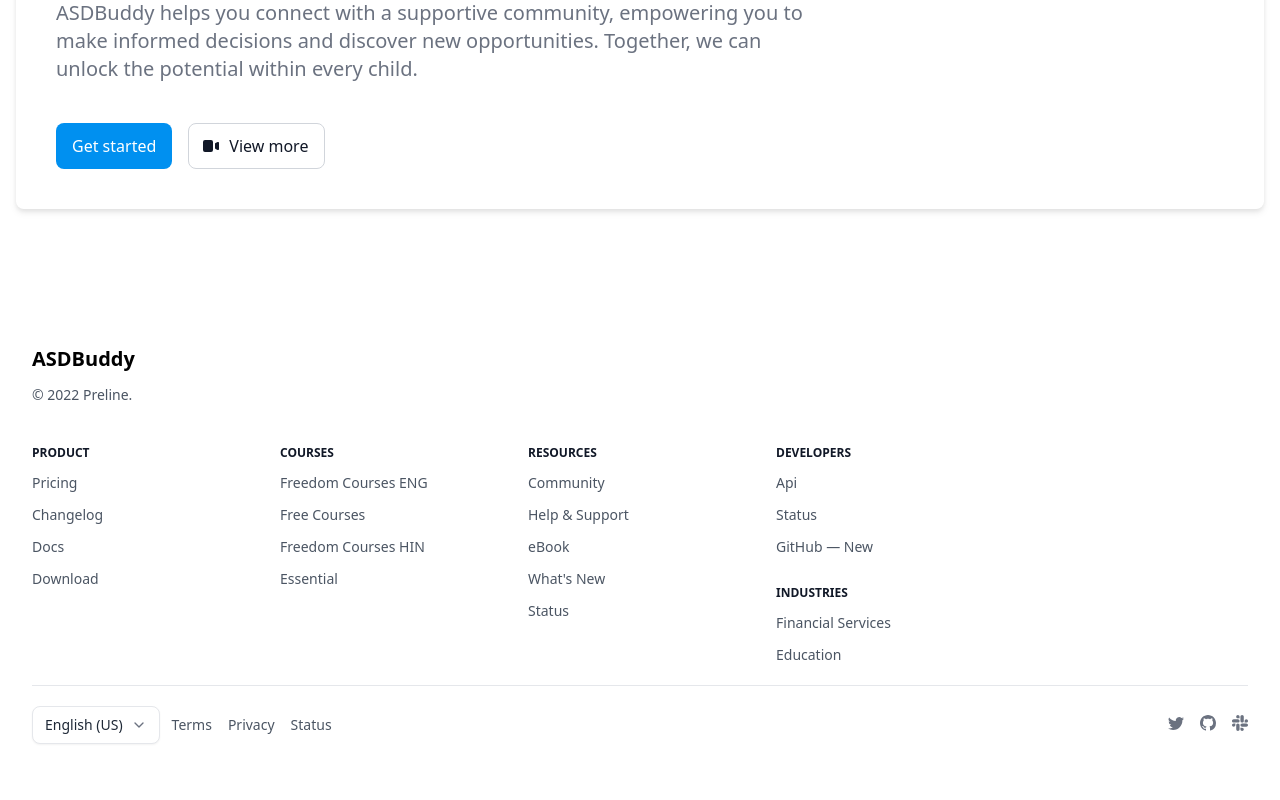
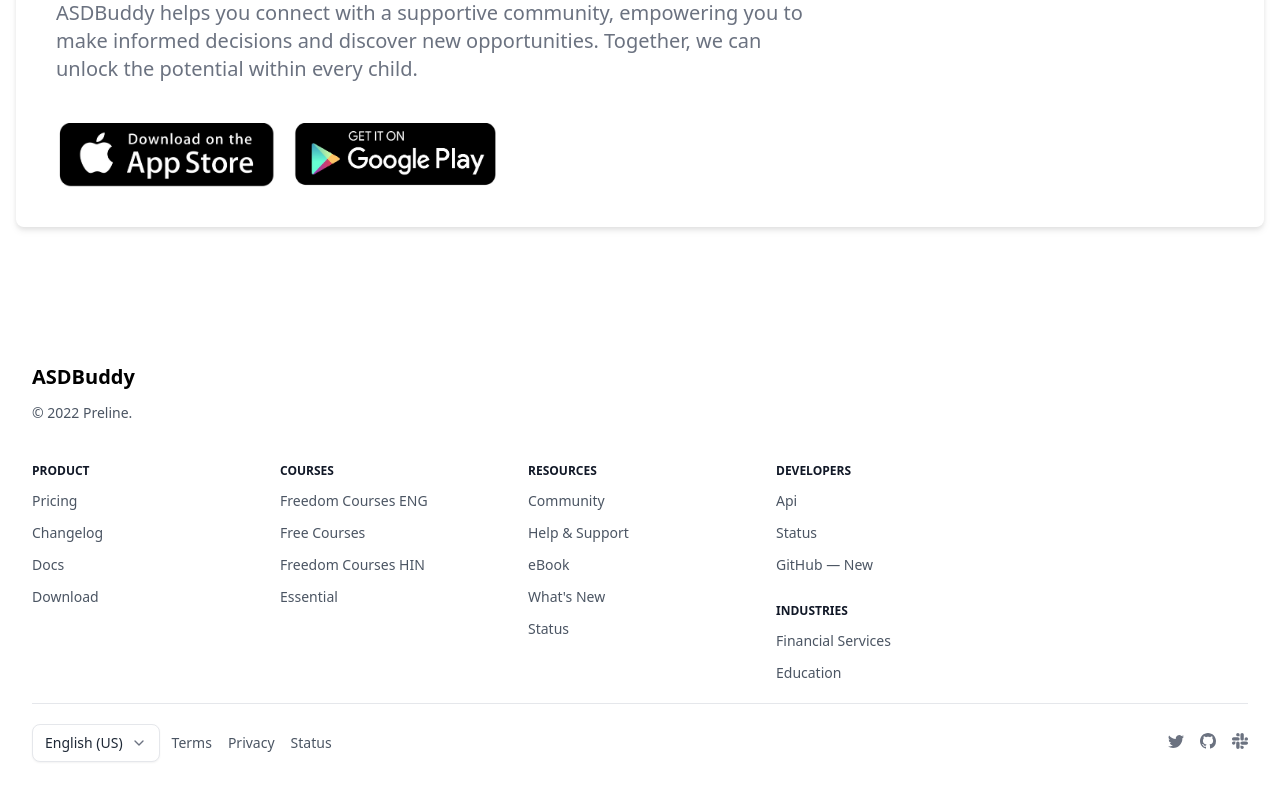
Before and after one commit to sree-r-one/asd-buddy, a React (Vite) app: page / in a window 1280 px wide. Shown: the part 4059-4859 px from the top of the page. Built offline with nearby package versions, Linux system fonts and the light colour scheme.

Commit message:
Adding routing proper

```diff
--- a/src/assets/index.js
+++ b/src/assets/index.js
@@ -12,3 +12,5 @@ export { default as iconPinterest } from "../assets/icon-pinterest.svg";
 export { default as iconTwitter } from "../assets/icon-twitter.svg";
 export { default as iconYoutube } from "../assets/icon-youtube.svg";
 export { default as logoASDBuddy } from "../assets/asd-buddy-logo.png";
+export { default as logoAppleStore } from "../assets/appleStore.png";
+export { default as logoGoogleStore } from "../assets/googleStore.png";
--- a/src/components/Home/CTA.jsx
+++ b/src/components/Home/CTA.jsx
@@ -1,5 +1,5 @@
 import React from "react";
-
+import { logoAppleStore, logoGoogleStore } from "../../assets";
 const CTA = () => {
   return (
     <section className="bg-white px-4 dark:bg-gray-900">
@@ -14,26 +14,8 @@ const CTA = () => {
             Together, we can unlock the potential within every child.
           </p>
           <div className="flex flex-col space-y-4 sm:flex-row sm:space-x-4 sm:space-y-0">
-            <a
-              href="#"
-              className="inline-flex items-center justify-center rounded-lg bg-buddyBlue px-4 py-2.5 text-center text-base font-medium text-white hover:bg-blue-800 focus:ring-4 focus:ring-blue-300 dark:focus:ring-blue-900"
-            >
-              Get started
-            </a>
-            <a
-              href="#"
-              className="inline-flex items-center justify-center rounded-lg border border-gray-300 px-4 py-2.5 text-center text-base font-medium text-gray-900 hover:bg-gray-100 focus:ring-4 focus:ring-gray-100 dark:border-gray-600 dark:text-white dark:hover:bg-gray-700 dark:focus:ring-gray-600"
-            >
-              <svg
-                className="-ml-1 mr-2 h-5 w-5"
-                fill="currentColor"
-                viewBox="0 0 20 20"
-                xmlns="http://www.w3.org/2000/svg"
-              >
-                <path d="M2 6a2 2 0 012-2h6a2 2 0 012 2v8a2 2 0 01-2 2H4a2 2 0 01-2-2V6zM14.553 7.106A1 1 0 0014 8v4a1 1 0 00.553.894l2 1A1 1 0 0018 13V7a1 1 0 00-1.447-.894l-2 1z"></path>
-              </svg>
-              View more
-            </a>
+            <img src={logoAppleStore} alt="applestore" className="h-16" />
+            <img src={logoGoogleStore} alt="applestore" className="h-16" />
           </div>
         </div>
       </div>
```
Also changed, not shown: src/assets/appleStore.png (added), src/assets/googleStore.png (added).
